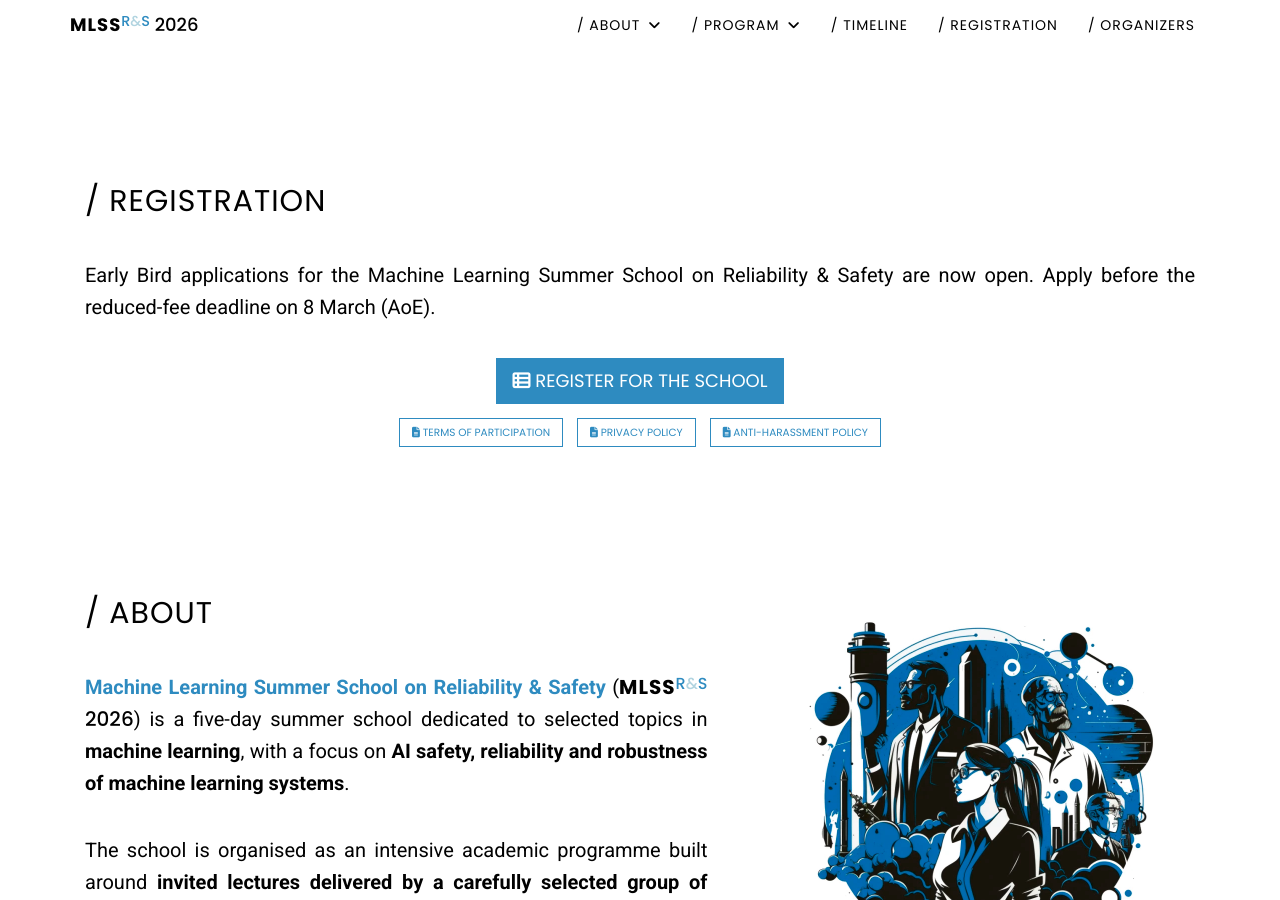
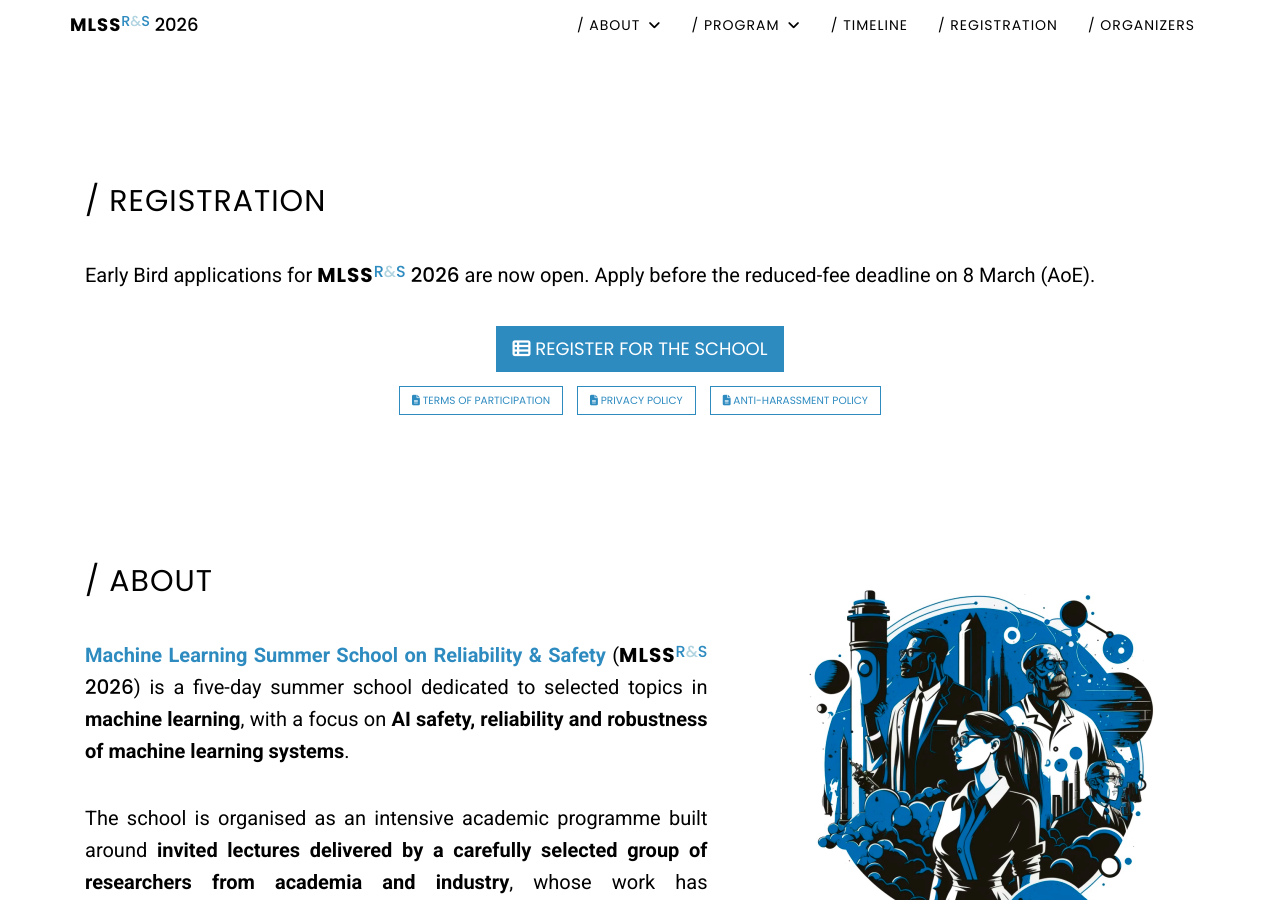
Before and after one commit to mlinpl/mlss2026.mlinpl.org, a Jekyll site: the page built from pages/index.html, in a window 1280 px wide and 900 px high, scrolled down 861 px. Built offline with Jekyll 4.4.1, drawn with Linux system fonts in a browser that asks for light colours.

Commit message:
Refine Registrion section

```diff
--- a/_includes/home/registration.html
+++ b/_includes/home/registration.html
@@ -7,7 +7,7 @@
     <div class="row d-flex align-items-center">
         <div class="col-lg-12">
             <p>
-                Early Bird applications for the Machine Learning Summer School on Reliability & Safety are now open. Apply before the reduced-fee deadline on 8 March (AoE).
+                Early Bird applications for {{ site.inline-logo }} are now open. Apply before the reduced-fee deadline on 8 March (AoE).
                 <!-- Applications are now open for {{ site.inline-logo }}. Learn more about the application process and secure your spot! -->
             </p>
             <div class="d-flex justify-content-center">
```
